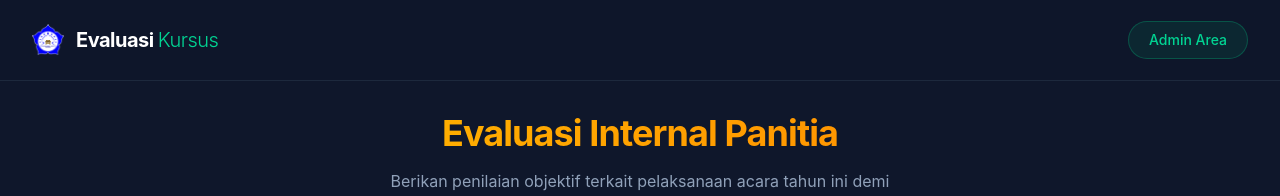
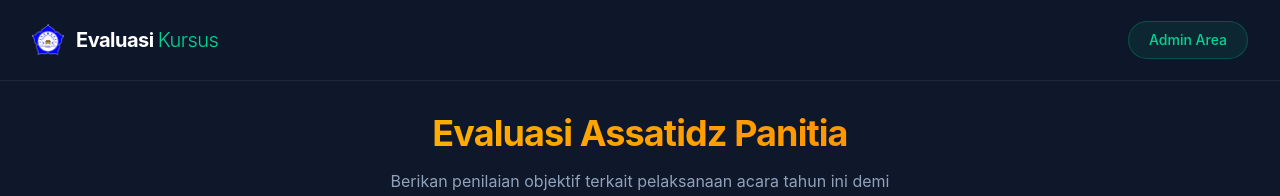
Before and after one commit to Mustofa12312/evaluasi_kursus_miq, a React (Vite) app: page /evaluasi/panitia in a window 1280 px wide. Shown: the top 196 px of the page. Built offline with nearby package versions, Linux system fonts and the light colour scheme; no server answers; the database is empty.

Commit message:
saya sudah bisa

```diff
--- a/src/pages/public/PanitiaForm.jsx
+++ b/src/pages/public/PanitiaForm.jsx
@@ -93,7 +93,7 @@ export default function PanitiaForm() {
     <div className="max-w-4xl mx-auto py-8 px-4 sm:px-6">
       <div className="mb-12">
         <h1 className="text-4xl text-center font-display font-bold text-transparent bg-clip-text bg-gradient-to-r from-amber-400 to-orange-400 mb-4">
-          Evaluasi Internal Panitia
+          Evaluasi Assatidz Panitia
         </h1>
         <p className="text-center text-slate-400 max-w-xl mx-auto">
           Berikan penilaian objektif terkait pelaksanaan acara tahun ini demi perbaikan berkelanjutan.
```
